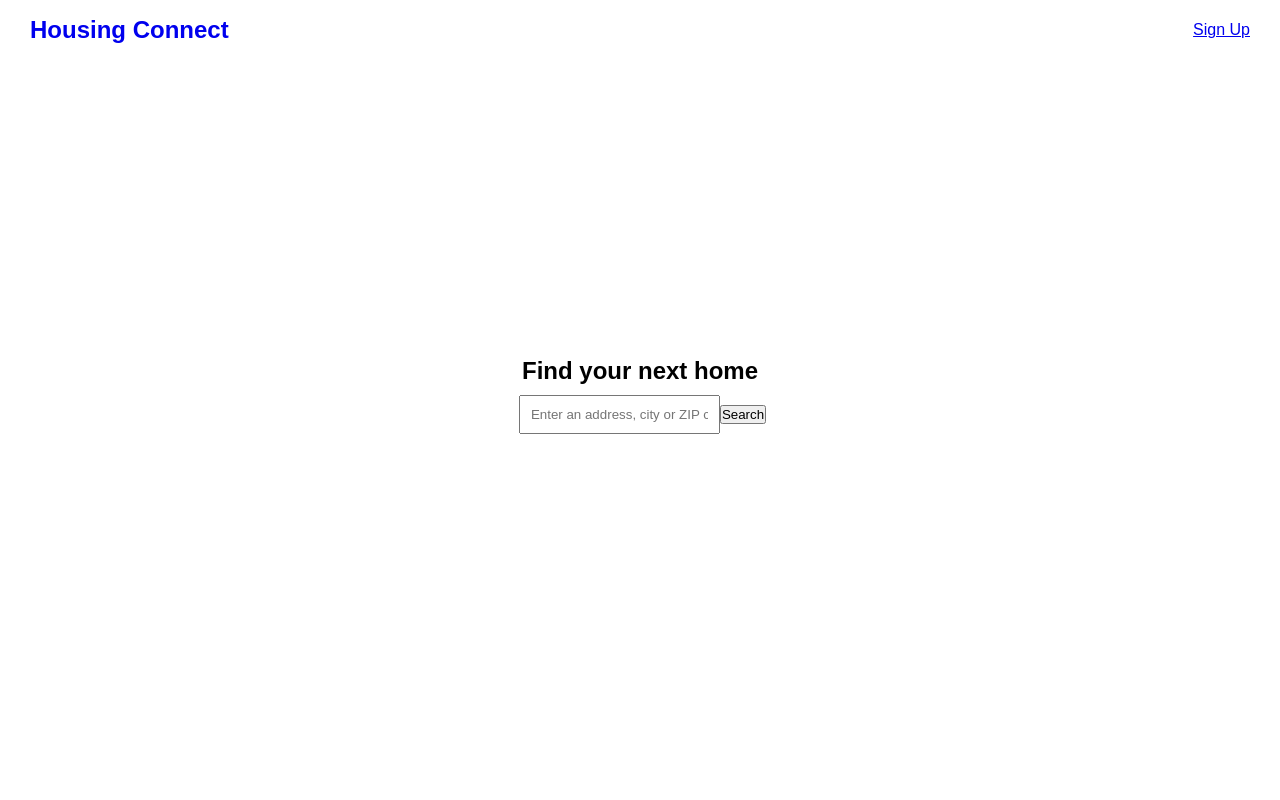
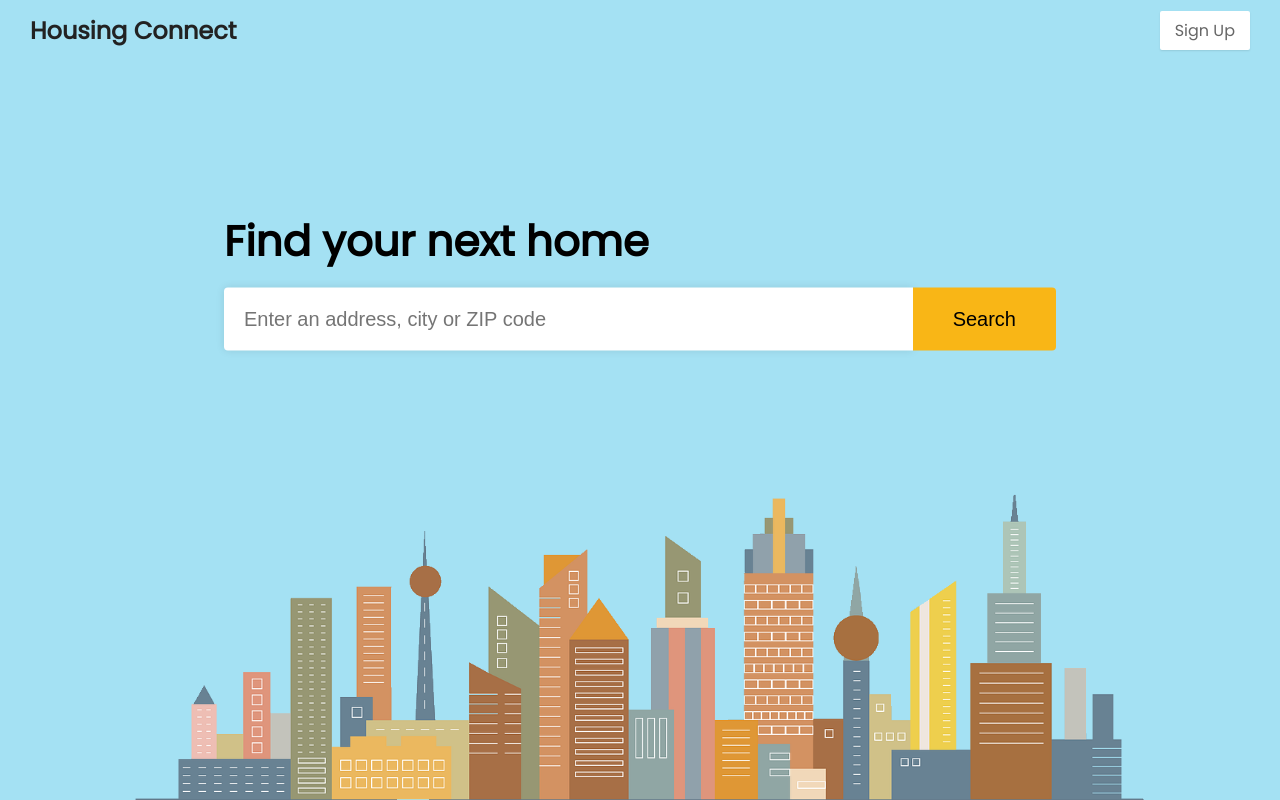
Before and after one commit to seanyap/housing-connect, a React (Create React App) app in the folder client/: page / in a window 1280 px wide. Built offline with nearby package versions, Linux system fonts and the light colour scheme; what google-maps-react would draw is missing.

Commit message:
added styles and background image for homepage

```diff
--- a/client/src/components/NavBar/styles.css
+++ b/client/src/components/NavBar/styles.css
@@ -7,7 +7,24 @@
   align-items: center;
   padding: 0 10px;
   z-index: 5;
-  background-color: white;
+  /* background-color: white; */
+  color: #222;
+}
+
+#nav a {
+  color: #666;
+  padding: 7px 15px;
+  text-decoration: none;
+}
+
+#nav a:hover {
+  color: #222;
+}
+
+#signup {
+  background-color: #fff;
+  border-radius: 2px;
+  box-shadow: 0px 1px 2px 0 rgb(0, 0, 0, 0.1);
 }
 
 /* apply when size is bigger than mobile size */
--- a/client/src/components/SearchBar/index.js
+++ b/client/src/components/SearchBar/index.js
@@ -1,17 +1,18 @@
 import React from "react";
+
+import "./styles.css";
 
 function SearchBar() {
   return (
-    <div id="search">
-      <form action="/houses" method="GET">
+    <form id="bar" action="/houses" method="GET">
       <input
+        id="location"
         name="location"
         type="text"
         placeholder="Enter an address, city or ZIP code"
       />
       <button>Search</button>
     </form>
-    </div>
   );
 }
 
--- /dev/null
+++ b/client/src/components/SearchBar/styles.css
@@ -0,0 +1,28 @@
+#bar {
+  font-size: 20px;
+  width: 100%;
+  display: flex;
+}
+
+#bar input {
+  font-size: inherit;
+  margin: 0;
+  border: 0;
+  border-radius: 4px 0 0 4px;
+  padding: 20px;
+  flex-grow: 3;
+  box-shadow: 0px 0px 8px 0 rgb(0, 0, 0, 0.1);
+}
+
+#bar button {
+  font-size: inherit;
+  border: 0;
+  border-radius: 0 4px 4px 0;
+  padding: 20px 40px;
+  cursor: pointer;
+  background-color: #f9b616;
+}
+
+#bar button:hover {
+  background-color: #e0a414;
+}
--- a/client/src/index.css
+++ b/client/src/index.css
@@ -6,7 +6,7 @@ body {
 }
 
 body {
-  font-family: sans-serif;
+  font-family: "Poppins", sans-serif;
   /* -webkit-font-smoothing: antialiased;
   -moz-osx-font-smoothing: grayscale; */
 }
--- a/client/src/pages/App.js
+++ b/client/src/pages/App.js
@@ -4,10 +4,13 @@ import SearchBar from "../components/SearchBar";
 class App extends React.Component {
   render() {
     return (
-      <div id="landing" className="container inner">
-        <h2>Find your next home</h2>
-        <SearchBar />
-      </div>
+      <>
+        <div id="bg-image"></div>
+        <div id="landing">
+          <h2 id="slogan">Find your next home</h2>
+          <SearchBar />
+        </div>
+      </>
     );
   }
 }
--- a/client/src/styles/index.css
+++ b/client/src/styles/index.css
@@ -8,9 +8,27 @@
 } */
 
 #landing {
+  position: absolute;
+  top: 35%;
+  left: 50%;
+  transform: translate(-50%, -50%);
+  z-index: 1;
+  width: 65%;
+}
+
+#slogan {
+  font-size: 42px;
+  margin-bottom: 15px;
+}
+
+#bg-image {
+  background: url("../images/bg.png") no-repeat;
+  background-position: bottom center;
+  background-size: cover;
+  position: absolute;
+  top: 0;
+  left: 0;
   height: 100vh;
-  display: flex;
-  flex-direction: column;
-  justify-content: center;
-  align-items: center;
+  width: 100%;
+  z-index: -1;
 }
```
Also changed, not shown: client/src/images/bg.png (added). Lines whose indentation alone changed are shown as unchanged.
